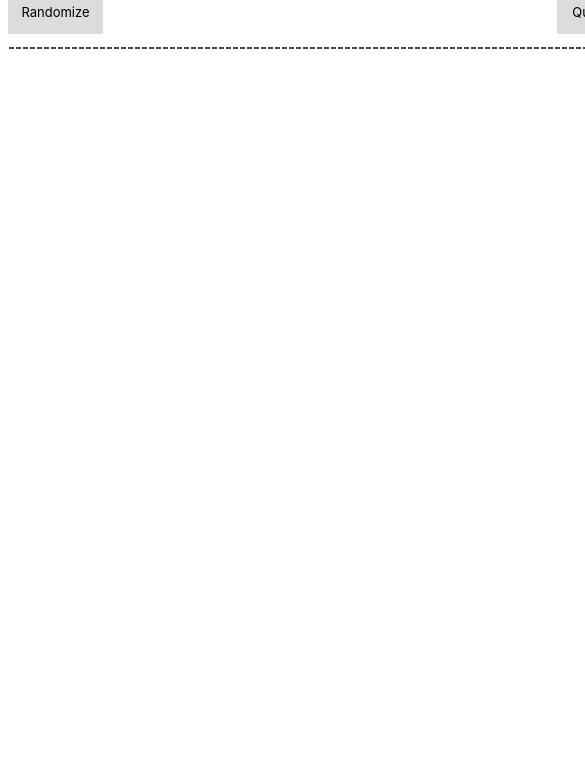
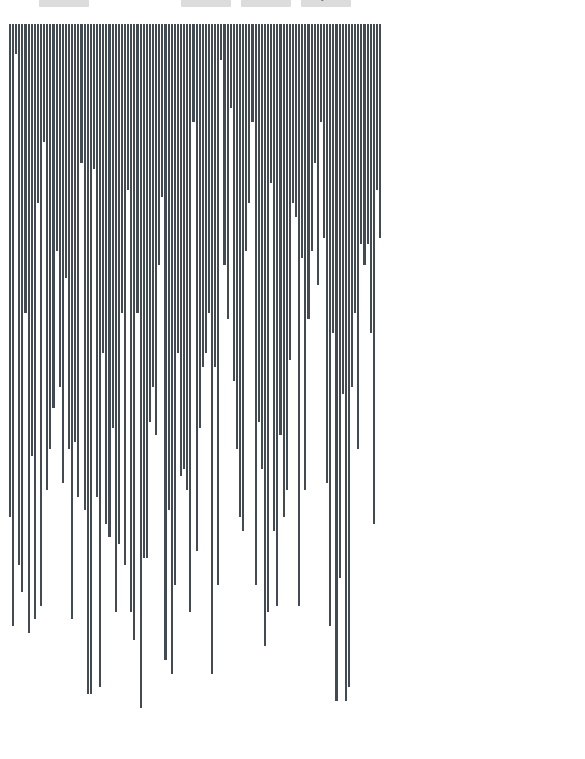
Before and after one commit to RuanCloete/Sorter, a plain HTML site: page index.html in a window 390 px wide. Shown: the part 85-844 px from the top of the page, 585 px wide, since content can reach past the window. Drawn offline with Linux system fonts and the light colour scheme.

Commit message:
Add files via upload
Added responsiveness

```diff
--- a/styles.css
+++ b/styles.css
@@ -2,12 +2,20 @@
     font-family: -apple-system, BlinkMacSystemFont, 'Segoe UI', Roboto, Oxygen, Ubuntu, Cantarell, 'Open Sans', 'Helvetica Neue', sans-serif;
 }
 
+html {
+    position: relative;
+    height: 100%;
+}
 
 body {
+    position: relative;
     background-color:white;
+    height: 95%;
 }
 
 #pageHead {
+    margin-bottom: 5px;
+    padding: 5px;
     font-size: 34px;
     letter-spacing: 2px;
     -webkit-user-select: none;
@@ -28,14 +36,14 @@ body {
 #wrapper {
     position: relative;
     text-align: center;
-    top: 0px;
+    height: 85%;
     z-index: 0;
 }
 
 .wrapper {
+    width: 86%;
     position: relative;
     margin: 0 auto;
-    width: 843px;
     z-index: 1;
 }
 
@@ -43,13 +51,15 @@ body {
     position: relative;
     bottom: 12px;
     float: right;
+    display: flex;
 }
 
 #columns {
     margin: 0 auto;
     display: flex;
     justify-content: center;
-    width: 840px
+    height: 100%;
+    width: 100%
 }
 
 
@@ -63,9 +73,11 @@ body {
 button {
     color: black;
     position: relative;
+    margin: 5px;
+    padding: 5px;
     border: none;
-    width: 95px;
-    height: 44px;
+    width: 100px;
+    height: 30px;
     font-size: 13px;
     border-radius: 1px;
     -webkit-user-select: none;
@@ -96,8 +108,50 @@ button:hover::before {
 }
 
 .individualColumn {
-    border: solid #424B54 1px;
-    width: 4px;
+    border: solid #424B54 0.06vw;
+    width: 0.2%;
     background-color: white;
-    margin: 1px;
+    margin: 0.2%;
 }
+
+@media screen and (max-width: 600px) {
+
+    button {
+        color: black;
+        position: relative;
+        border: none;
+        width: 50px;
+        height: 20px;
+        margin: 5px;
+        font-size: 7px;
+        border-radius: 1px;
+        -webkit-user-select: none;
+        -moz-user-select: none;
+        -ms-user-select: none;
+        user-select: none;
+    }
+
+    .individualColumn {
+        border: solid #424B54 0.02vw;
+        width: 0.5px;
+        background-color: #424B54;
+        margin: 0.5px;
+    }
+}
+
+@media screen and (max-width: 340px) {
+    button {
+        color: black;
+        position: relative;
+        border: none;
+        width: 36px;
+        height: 15px;
+        margin: 10px;
+        font-size: 5px;
+        border-radius: 1px;
+        -webkit-user-select: none;
+        -moz-user-select: none;
+        -ms-user-select: none;
+        user-select: none;
+    }
+}
```
